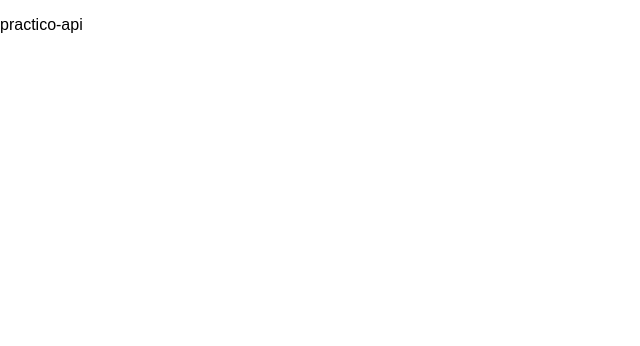
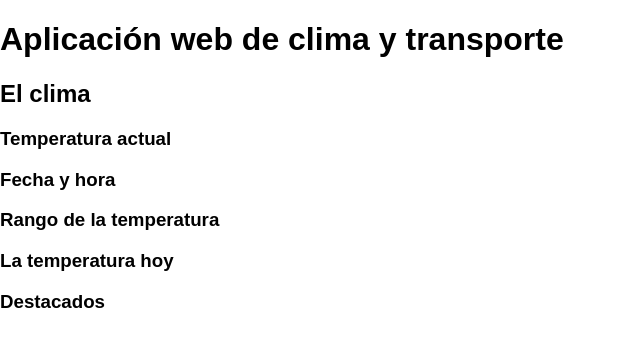
Before and after one commit to maumaco/practico-api, a React (Create React App) app: page / in a window 1280 px wide. Shown: the top 346 px of the page, without its empty margins (0-640 px from the left). Built offline with nearby package versions, Linux system fonts and the light colour scheme.

Commit message:
Se agregan los componentes WeatherDashboard, Temperature, Time, TemperatureRange, Today y Highlights

```diff
--- a/public/index.html
+++ b/public/index.html
@@ -3,9 +3,9 @@
   <head>
     <meta charset="utf-8" />
     <meta name="viewport" content="width=device-width, initial-scale=1" />
-    <meta name="description" content="practico-api" />
+    <meta name="description" content="Aplicación web para obtener información actualizada sobre el clima y el transporte" />
     <link rel="icon" href="%PUBLIC_URL%/favicon.ico" />
-    <title>practico-api</title>
+    <title>Aplicación web de clima y transporte</title>
   </head>
   <body>
     <noscript><p>Es necesario habilitar JavaScript para usar la aplicación.</p></noscript>
--- a/src/App.js
+++ b/src/App.js
@@ -1,7 +1,40 @@
-// Definición del componente
+import Highlights from './components/Highlights.js'
+import Temperature from './components/Temperature.js'
+import TemperatureRange from './components/TemperatureRange.js'
+import Time from './components/Time.js'
+import Today from './components/Today.js'
+import WeatherDashboard from './components/WeatherDashboard.js'
+
+
+import {
+  APP_HEADING,
+  HIGHLIGHTS_HEADING,
+  TEMPERATURE_HEADING,
+  TEMPERATURE_RANGE_HEADING,
+  TIME_HEADING,
+  TODAY_HEADING,
+  WEATHER_DASHBOARD_HEADING
+} from './constants/textNodes.js';
+
 
 export default function App() {
   return (
-    <p>practico-api</p>
+    <>
+      <header>
+        <h1>{APP_HEADING}</h1>
+      </header>
+
+      <main>
+        <section>
+          <WeatherDashboard title={WEATHER_DASHBOARD_HEADING}>
+            <Temperature title={TEMPERATURE_HEADING} />
+            <Time title={TIME_HEADING} />
+            <TemperatureRange title={TEMPERATURE_RANGE_HEADING} />
+            <Today title={TODAY_HEADING}/>
+            <Highlights title={HIGHLIGHTS_HEADING} />
+          </WeatherDashboard>
+        </section>
+      </main>
+    </>
   );
 }
--- /dev/null
+++ b/src/components/Highlights.js
@@ -0,0 +1,7 @@
+export default function Highlights({ title }) {
+  return (
+    <article>
+      <h3>{title}</h3>
+    </article>
+  );
+}
--- /dev/null
+++ b/src/components/Temperature.js
@@ -0,0 +1,7 @@
+export default function Temperature({ title }) {
+  return (
+    <article>
+      <h3>{title}</h3>
+    </article>
+  );
+}
--- /dev/null
+++ b/src/components/TemperatureRange.js
@@ -0,0 +1,7 @@
+export default function TemperatureRange({ title }) {
+  return (
+    <article>
+      <h3>{title}</h3>
+    </article>
+  );
+}
--- /dev/null
+++ b/src/components/Time.js
@@ -0,0 +1,7 @@
+export default function Time({ title }) {
+  return (
+    <article>
+      <h3>{title}</h3>
+    </article>
+  );
+}
--- /dev/null
+++ b/src/components/Today.js
@@ -0,0 +1,7 @@
+export default function Today({ title }) {
+  return (
+    <article>
+      <h3>{title}</h3>
+    </article>
+  );
+}
--- /dev/null
+++ b/src/components/WeatherDashboard.js
@@ -0,0 +1,8 @@
+export default function WeatherDashboard({ title, children }) {
+  return (
+    <>
+      <h2>{title}</h2>
+      {children}
+    </>
+  );
+}
--- /dev/null
+++ b/src/constants/textNodes.js
@@ -0,0 +1,7 @@
+export const APP_HEADING = 'Aplicación web de clima y transporte';
+export const HIGHLIGHTS_HEADING = 'Destacados';
+export const TEMPERATURE_HEADING = 'Temperatura actual';
+export const TEMPERATURE_RANGE_HEADING = 'Rango de la temperatura';
+export const TIME_HEADING = 'Fecha y hora';
+export const TODAY_HEADING = 'La temperatura hoy';
+export const WEATHER_DASHBOARD_HEADING = 'El clima';
```
